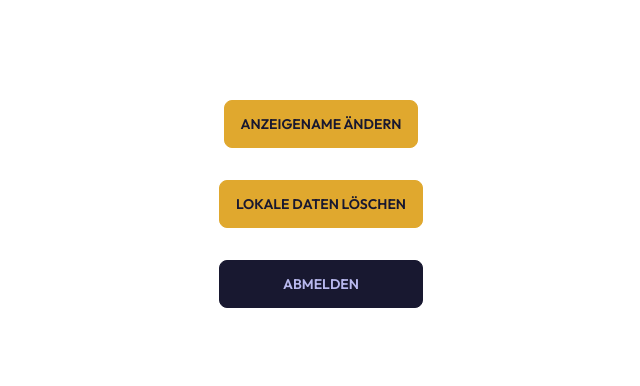
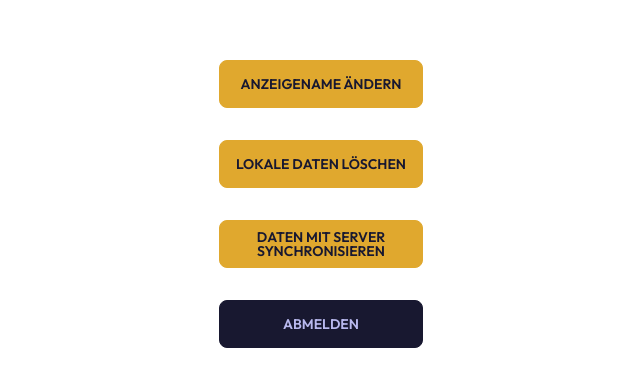
Before and after one commit to Cyklan/kacktimer, a Next.js app: page /settings in a window 1280 px wide. Shown: the part 196-582 px from the top of the page, without its empty margins (319-959 px from the left). Built offline with nearby package versions, Linux system fonts and the light colour scheme.

Commit message:
sync data button

```diff
--- a/hooks/useDataSync.ts
+++ b/hooks/useDataSync.ts
@@ -21,6 +21,8 @@ export default function useDataSync() {
       localOnlyPoops,
       localPoopsInDB: localPoopsInDB.map(x => x.id)
     };
+
+    return payload;
   }
 
   function syncData() {
@@ -42,7 +44,8 @@ export default function useDataSync() {
           ...x
         }));
 
-        setPoops([...uploadedPoops, ...newPoops]);
+        const localPoopsInDB = poops.filter(x => x.inDatabase);
+        setPoops([...uploadedPoops, ...newPoops, ...localPoopsInDB]);
       })
       .catch(error => console.error(error));
   }
--- a/pages/settings.tsx
+++ b/pages/settings.tsx
@@ -2,22 +2,25 @@ import { NextPage } from "next";
 import { signOut } from "next-auth/react";
 import Link from "next/link";
 import { useRouter } from "next/router";
-import { useRef } from "react";
+import { useContext, useRef } from "react";
 import BackButton from "../components/BackButton";
+import SyncContext from "../context/SyncContext";
 import deleteLocalData from "../util/deleteLocalData";
 
 const Settings: NextPage = () => {
 
   const router = useRouter();
   const deleteModalToggle = useRef<HTMLInputElement>(null);
+  const syncData = useContext(SyncContext);
 
   return <div className="w-screen h-screen flex flex-col items-center justify-center">
     <BackButton to="/" />
     <div className="h-auto flex flex-col items-center justify-evenly space-y-8">
       <Link href="/setusername">
-        <a className="btn btn-primary">Anzeigename ändern</a>
+        <a className="btn btn-primary w-full">Anzeigename ändern</a>
       </Link>
-      <label htmlFor="delete-data" className="btn btn-primary">Lokale Daten löschen</label>
+      <label htmlFor="delete-data" className="btn btn-primary w-full">Lokale Daten löschen</label>
+      <button onClick={() => syncData()} className="btn btn-primary w-full">Daten mit Server<br /> synchronisieren</button>
       <button onClick={() => {
         signOut({ redirect: false }).then(() => router.push("/"))
       }} className="btn btn-accent w-full">Abmelden</button>
```
